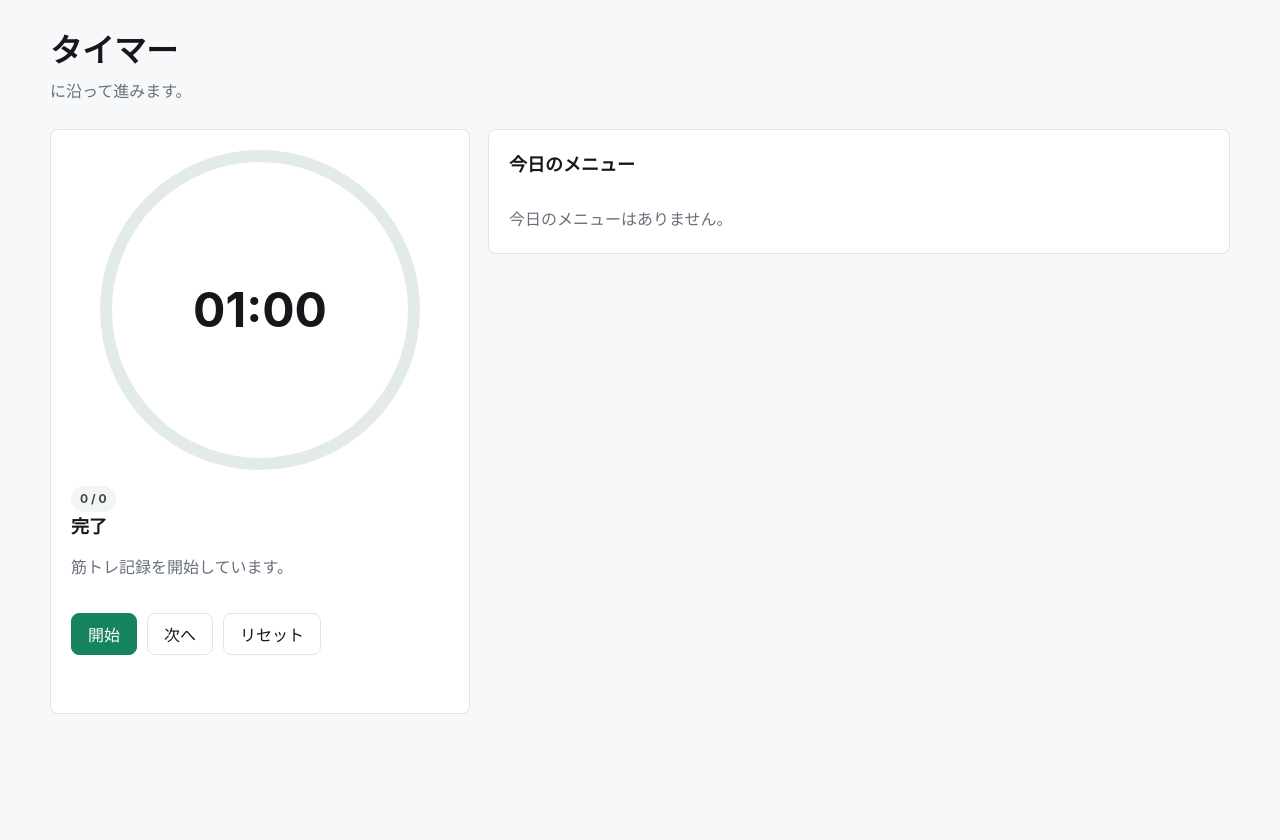
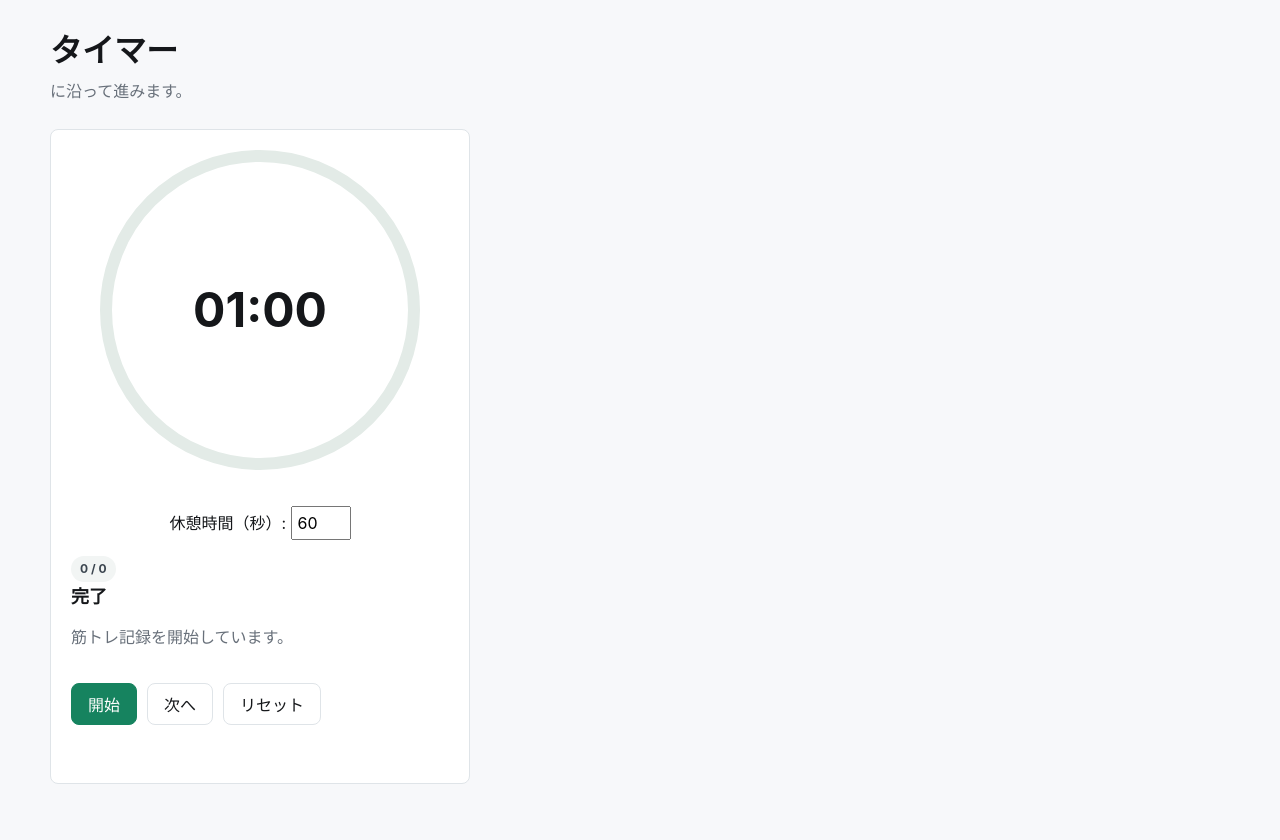
Before and after one commit to zawaumi/TNDHackathonT1, a Django app: template muscle_galaxy/templates/page/timer.html in a window 1280 px wide. Before the commit the page ends 714 px from the top, so only its background shows below. Run offline with Django 4.2, Linux system fonts and the light colour scheme; the template is opened without the code that fills it, so the values that code supplies are empty; parts of the project's set-up code (start-up, migrations or seed data) failed here and were passed over.

Commit message:
feat(timer): タイマー機能を改善

```diff
--- a/muscle_galaxy/static/js/timer.js
+++ b/muscle_galaxy/static/js/timer.js
@@ -13,6 +13,7 @@ const currentLabel = document.getElementById('timer-current');
 const notesLabel = document.getElementById('timer-notes');
 const progressLabel = document.getElementById('timer-progress');
 const recordStatus = document.getElementById('record-status');
+const manualSecondsInput = document.getElementById('manual-seconds');
 
 function getCsrfToken() {
     const input = document.querySelector('[name=csrfmiddlewaretoken]');
@@ -40,7 +41,11 @@ function renderStep() {
     currentLabel.textContent = `${item.name} ${item.set_number}/${item.sets} set`;
     notesLabel.textContent = `${item.reps}、${item.notes || 'フォームを優先します。'}`;
     progressLabel.textContent = `${currentIndex + 1} / ${timerItems.length}`;
-    timeLeft = item.seconds || 60;
+
+    // 入力欄の値を取得して反映（なければデフォルト60秒）
+    const manualValue = manualSecondsInput ? parseInt(manualSecondsInput.value) : 60;
+    timeLeft = item.seconds || manualValue || 60;
+
     renderTime();
 }
 
@@ -84,6 +89,17 @@ function advanceStep() {
     renderStep();
 }
 
+// 秒数入力欄のイベントリスナー
+if (manualSecondsInput) {
+    manualSecondsInput.addEventListener('input', () => {
+        const newSeconds = parseInt(manualSecondsInput.value);
+        if (!isNaN(newSeconds) && timerId === null) {
+            timeLeft = newSeconds;
+            renderTime();
+        }
+    });
+}
+
 if (startBtn && resetBtn && display) {
     renderStep();
 
--- a/muscle_galaxy/templates/page/timer.html
+++ b/muscle_galaxy/templates/page/timer.html
@@ -16,6 +16,12 @@
         <div class="timer-circle">
             <h1 id="timer-display">01:00</h1>
         </div>
+
+        <div class="timer-control" style="margin-top: 20px; text-align: center;">
+            <label>休憩時間（秒）: </label>
+            <input type="number" id="manual-seconds" value="60" min="1" style="width: 60px; padding: 5px;">
+        </div>
+
         <div class="stack">
             <div>
                 <span class="pill" id="timer-progress">0 / {{ timer_items|length }}</span>
@@ -30,20 +36,6 @@
             <div id="record-status" class="status-text"></div>
         </div>
     </article>
-
-    <article class="panel stack">
-        <h2>今日のメニュー</h2>
-        <div id="timer-step-list" class="timer-step-list">
-            {% for item in timer_items %}
-                <div class="timer-step" data-step-index="{{ forloop.counter0 }}">
-                    <strong>{{ item.name }}</strong>
-                    <span class="empty-state">{{ item.set_number }} / {{ item.sets }} set、{{ item.reps }}</span>
-                </div>
-            {% empty %}
-                <div class="empty-state">今日のメニューはありません。</div>
-            {% endfor %}
-        </div>
-    </article>
 </section>
 {% endblock %}
 
```
